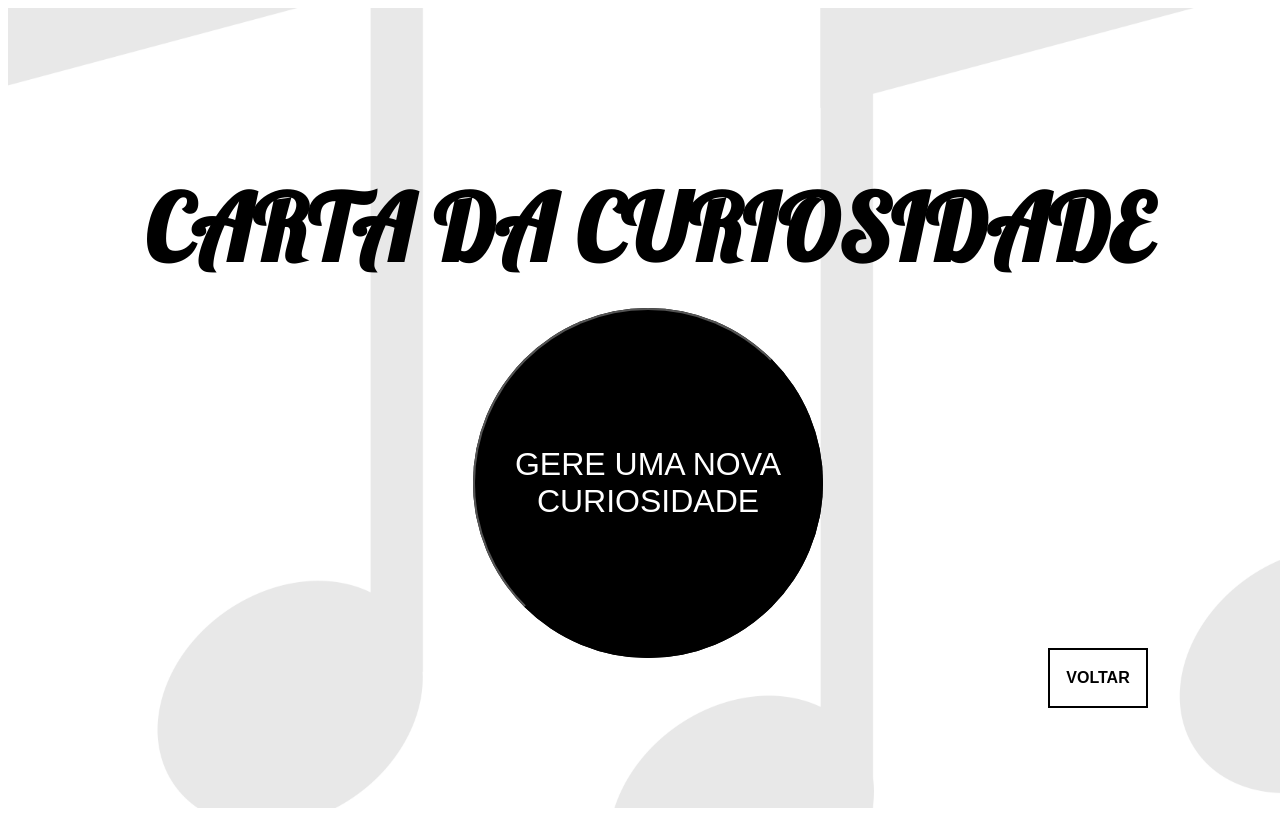
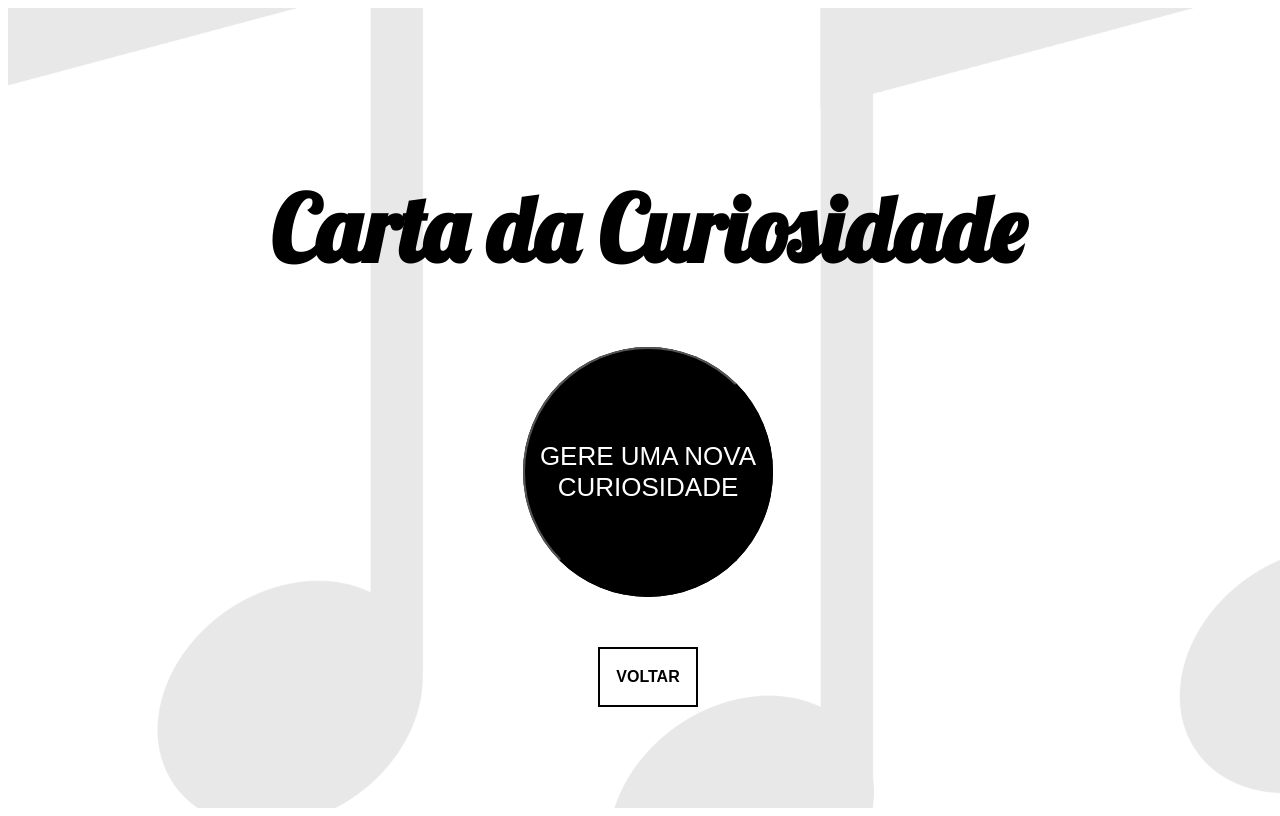
Before and after one commit to Ryan-Costa/curiosidades-musicais, a plain HTML site: page index.html in a window 1280 px wide. Drawn offline with Linux system fonts and the light colour scheme.

Commit message:
second commit

```diff
--- a/index.html
+++ b/index.html
@@ -20,7 +20,6 @@
         justify-content: center;
         align-items: center;
         flex-direction: column;
-        position: relative;
         overflow: hidden;
         font-family: 'Lobster', cursive;
       }
@@ -29,24 +28,23 @@
         position: absolute;
         width: 100vw;
         height: 100vh;
+        z-index: 1;
       }
 
       h1 {
-        position: absolute;
+        z-index: 2;
         font-size: 92px;
         top: 100px;
       }
 
       p {
-        position: absolute;
         font-family: 'Gilroy', sans-serif;
       }
 
       .container-curiosity {
-        width: 350px;
-        height: 350px;
+        width: 250px;
+        height: 250px;
         background-color: black;
-        position: absolute;
         border-radius: 50%;
         bottom: 150px;
         display: flex;
@@ -57,10 +55,9 @@
         width: 100%;
         height: 100%;
         background-color: black;
-        position: relative;
         border-radius: 50%;
         color: white;
-        font-size: 32px;
+        font-size: 26px;
       }
 
       .button-curiosity:hover {
@@ -68,7 +65,7 @@
       }
 
       #curiosity {
-        position: absolute;
+        z-index: 2;
         top: 500px;
         font-size: 32px;
         font-family: 'Gilroy', sans-serif;
@@ -84,11 +81,12 @@
       }
 
       .button-back {
-        position: absolute;
+        z-index: 2;
         width: 100px;
         height: 60px;
         right: 140px;
         bottom: 100px;
+        margin-top: 50px;
         background-color: white;
         border: 2px solid black;
         color: black;
@@ -104,7 +102,7 @@
   </head>
   <body>
     <img src="./carta-curiosidade.png" alt="carta de curiosidade" />
-    <h1>CARTA DA CURIOSIDADE</h1>
+    <h1>Carta da Curiosidade</h1>
 
     <p id="curiosity" style="display: none"></p>
 
```
